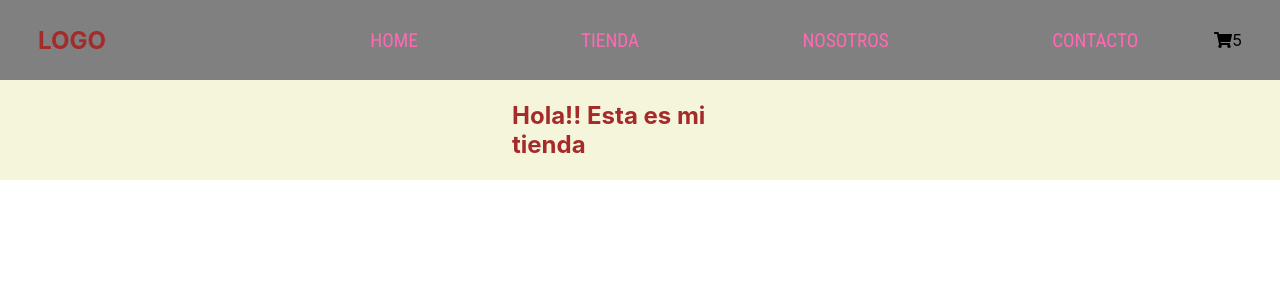
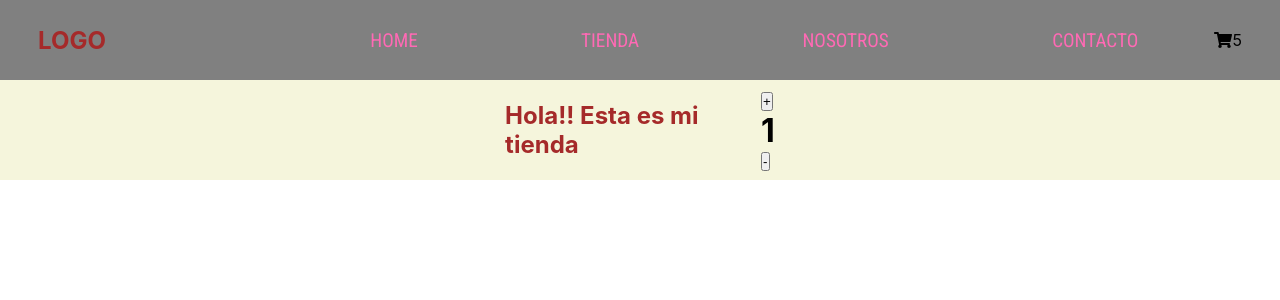
Before and after one commit to AgustinRaste/proyectoReact, a React (Create React App) app: page / in a window 1280 px wide. Shown: the top 300 px of the page. Built offline with nearby package versions, Linux system fonts and the light colour scheme.

Commit message:
Se creo el componente ItemCount

```diff
--- /dev/null
+++ b/src/components/ItemCount/ItemCount.js
@@ -0,0 +1,44 @@
+import React, {useState} from 'react'
+import './ItemCount.css'
+
+const ItemCount = ({stock, initial}) => {
+    const [count, setCount] = useState(initial)
+    // Funcion para sumar 1 al contador
+    function addCount(){
+        setCount(count+1)
+    }
+    // Funcion para restar 1 al contador
+    function rmCount(){
+        setCount(count-1)
+    }
+
+    if(count > stock){
+        alert("No hay mas stock")
+        setCount(stock)
+        // Esta ultima linea es para que, en caso de llegar a ahcer un click antes de que salte la alerta
+        // el valor del contador queda igual al del stock
+    }
+
+    if(count < initial){
+        alert("NO SE PUEDEN TENER CANTIDADES MENORES A " + initial)
+        setCount(initial)
+    }
+    return (
+        <div className="divCount">
+            {/* <h4>Esto es un div para pruebas</h4>
+            <h3>Nombre: {name}</h3>
+            <h3>Nombre dinamico: {nombre}</h3>
+            <button onClick={()=> setName("Julio Cesar")}>Cambiar a Julio Cesar</button>
+            <button onClick={()=> setName("Juan Carlos")}>Cambiar a Juan Carlos</button> */}
+            <div className = "count">
+                <button onClick = {() => addCount()}>+</button>
+                <h1>{count}</h1>
+                <button onClick = {() => rmCount()}>-</button>
+
+            </div>
+        </div>
+    )
+}
+
+
+export default ItemCount
--- a/src/components/ItemListContainer/ItemListContainer.js
+++ b/src/components/ItemListContainer/ItemListContainer.js
@@ -1,10 +1,12 @@
 import React from 'react'
+import ItemCount from '../ItemCount/ItemCount'
 import './ItemListContainer.css'
 
 const ItemListContainer = ({greeting}) => {
     return (
         <div className="itemContainer">
             <h2>{greeting}</h2>
+            <ItemCount stock= {5} initial={1}/>
         </div>
     )
 }
--- a/src/components/Main/Main.js
+++ b/src/components/Main/Main.js
@@ -1,8 +1,11 @@
 import React from 'react'
+import ItemCount from '../ItemCount/ItemCount'
 import ItemListContainer from '../ItemListContainer/ItemListContainer'
 import NavBar from '../NavBar/NavBar'
+import Pruebas from '../Pruebas/Pruebas'
 
 const Main = () => {
+
     return (
         <>
             <NavBar/>
--- /dev/null
+++ b/src/components/Pruebas/Pruebas.css
@@ -0,0 +1,17 @@
+.divPruebas {
+    display: flex;
+    flex-direction: column;
+    justify-content: center;
+    align-items: center;
+    background-color: palevioletred;
+    height: 200px;
+    width: 100%;
+}
+
+h2{
+    color: brown;
+}
+
+/* .count{
+
+} */
--- /dev/null
+++ b/src/components/Pruebas/Pruebas.js
@@ -0,0 +1,63 @@
+import React, {useState} from 'react'
+import './Pruebas.css'
+
+
+
+
+const Pruebas = ({stock, initial}) => {
+
+    // const [state, setState] = useState({
+    //     name:"Pablo",
+    //     surname:"Puglitellicci",
+    //     edad: 19
+    // })
+
+    // let {name, surname, edad} = state
+    // const [nombre, setName] = useState("John Fox")
+
+    let defaultValueCount = parseInt(initial)
+    // el valor de initial viene como string por eso lo convierto a int
+
+    const [count, setCount] = useState(defaultValueCount)
+
+    function addCount(){
+        setCount(count+1)
+    }
+
+    function rmCount(){
+        setCount(count-1)
+    }
+
+    if(count > stock){
+        alert("No hay mas stock")
+        setCount(stock)
+        // Esta ultima linea es para que, en caso de llegar a ahcer un click antes de que salte la alerta
+        // el valor del contador queda igual al del stock
+    }
+
+    if(count < initial){
+        alert("NO SE PUEDEN TENER CANTIDADES MENORES A " + initial)
+        setCount(initial)
+    }
+    return (
+        <div className="divPruebas">
+            {/* <h4>Esto es un div para pruebas</h4>
+            <h3>Nombre: {name}</h3>
+            <h3>Nombre dinamico: {nombre}</h3>
+            <button onClick={()=> setName("Julio Cesar")}>Cambiar a Julio Cesar</button>
+            <button onClick={()=> setName("Juan Carlos")}>Cambiar a Juan Carlos</button> */}
+            <div className = "count">
+                <button onClick = {() => addCount()}>+</button>
+                <h1>{count}</h1>
+                <button onClick = {() => rmCount()}>-</button>
+
+            </div>
+        </div>
+    )
+}
+
+// A TENER EN CUENTA!
+// Si quiero mantener los  valores del state debo pasar la copia del objeto al setState con spred operators
+// ya que si no hago eso, el resto de las propiedades se eliminan
+
+export default Pruebas
```
Also changed, not shown: src/components/ItemCount/ItemCount.css (added).
